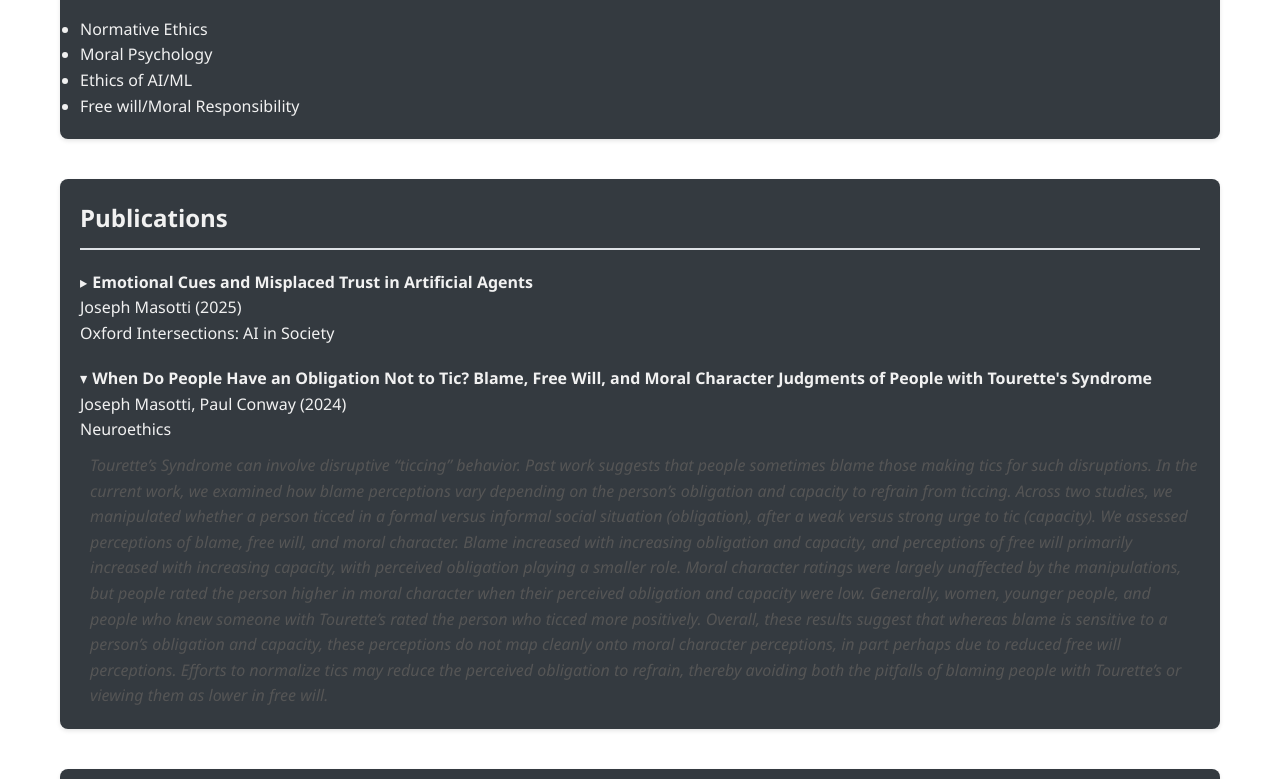
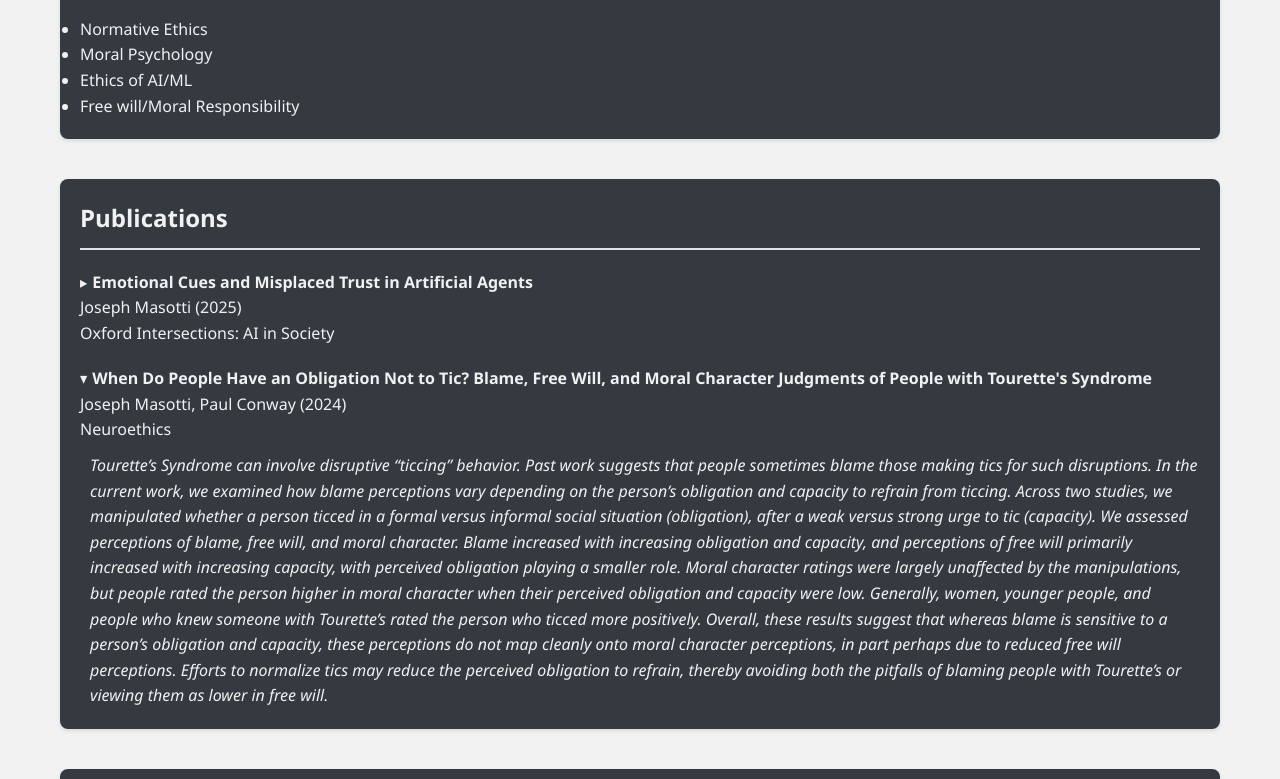
Before and after one commit to josephmasotti/josephmasotti.github.io, a plain HTML site: page index.html in a window 1280 px wide. Both pictures are taken after a click on the element 626 px from the left and 1235 px from the top of the page. Shown: the part 856-1635 px from the top of the page. Drawn offline with Linux system fonts and the light colour scheme.

Commit message:
Update index.html

```diff
--- a/index.html
+++ b/index.html
@@ -9,7 +9,7 @@
     margin-top: 10px;
     padding-left: 10px;
     font-style: italic;
-    color: #555;
+    color: #f1f1f1;
 }
 
 .dropdown-toggle {
@@ -41,6 +41,7 @@
             max-width: 1200px;
             margin: 0 auto;
             padding: 20px;
+             background-color: #f2f2f2;
         }
 
         header {
```
